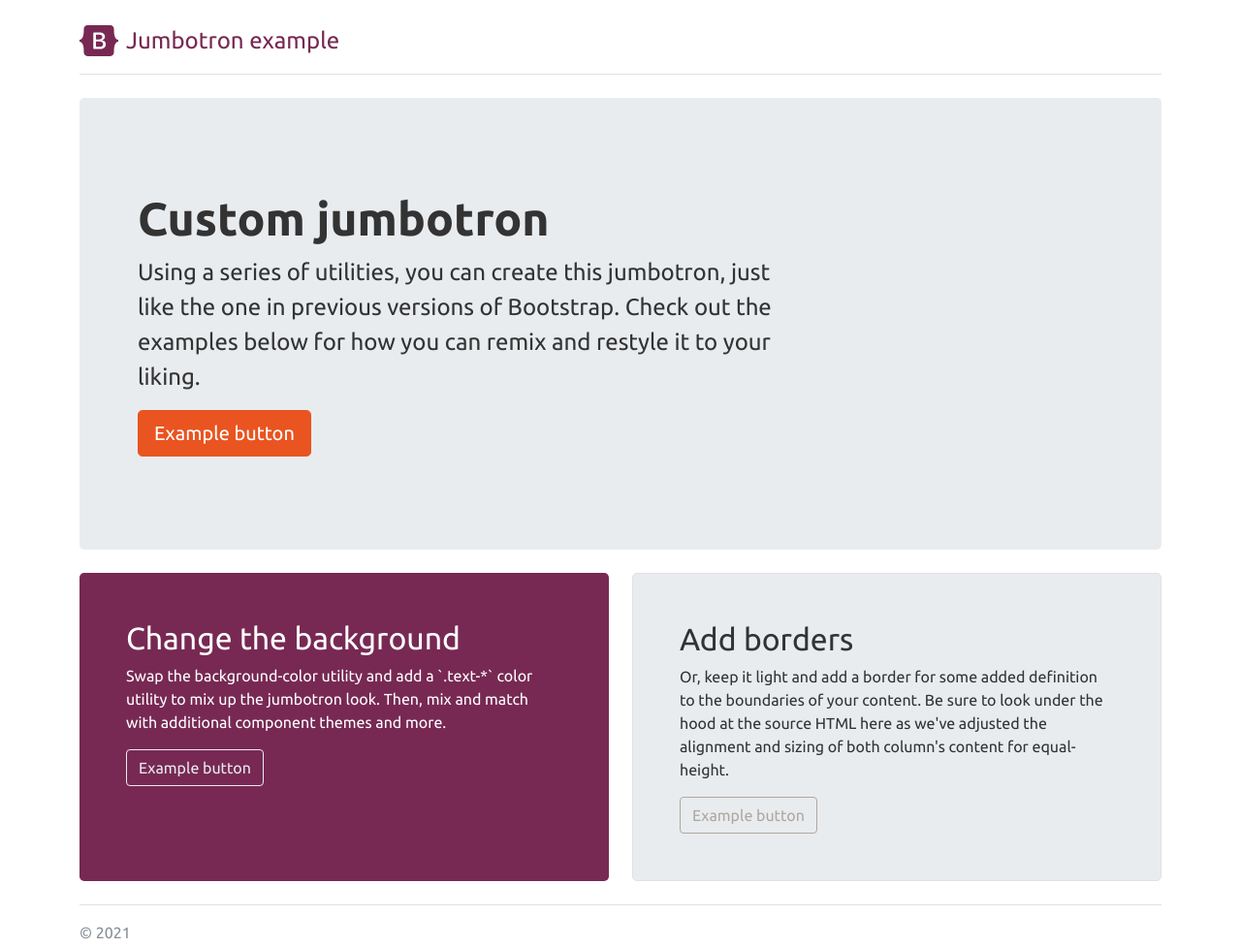
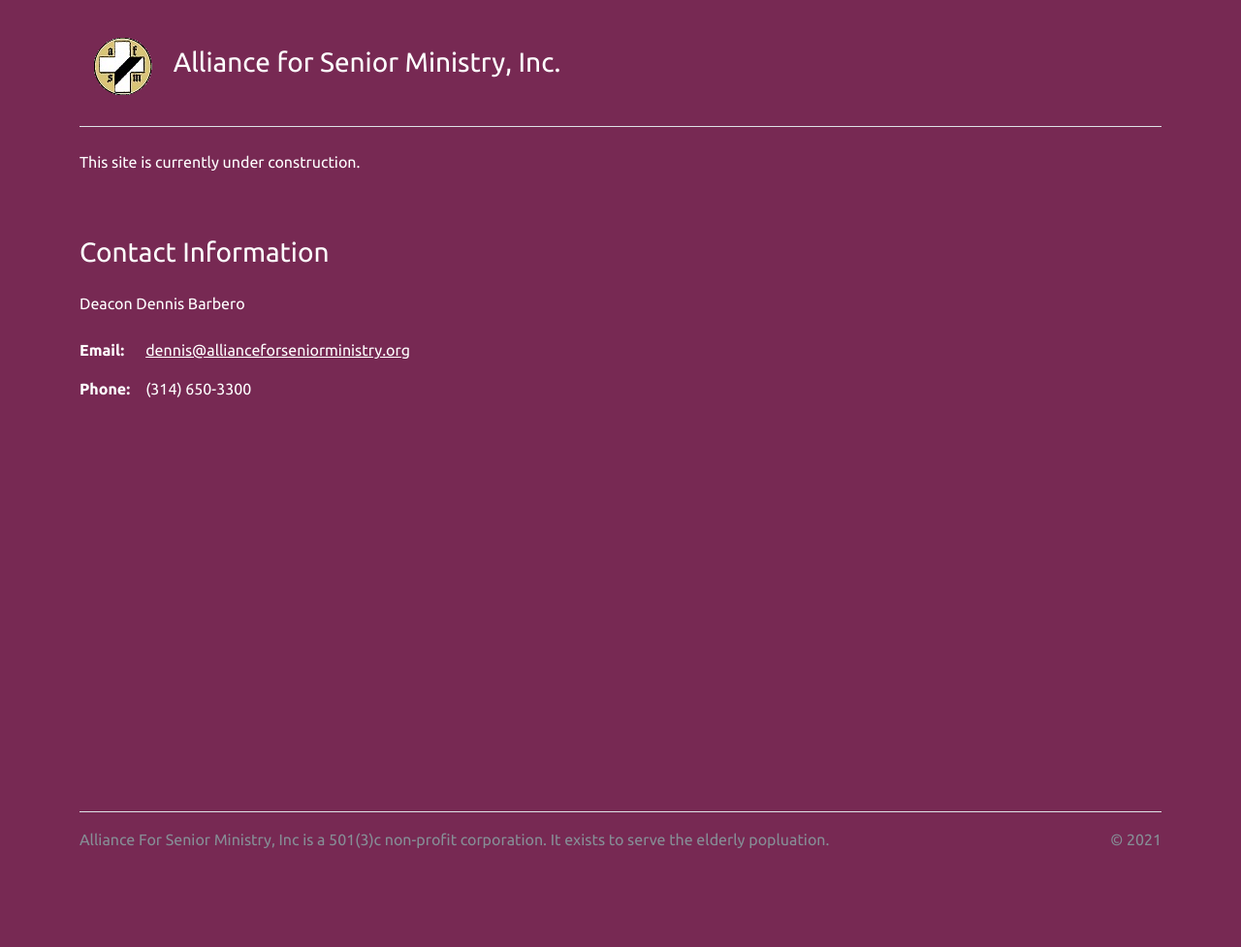
Before and after one commit to cloudpurpose/alliance-for-senior-ministry-2.x, a plain HTML site: page index.html in a window 1280 px wide. Shown: the whole page at 97% size. After the commit the page ends 902 px from the top, so only its background shows below. Drawn offline with nearby package versions, Linux system fonts and the light colour scheme.

Commit message:
logos added

```diff
--- a/index.html
+++ b/index.html
@@ -5,7 +5,7 @@
   <meta charset="utf-8">
   <meta name="viewport" content="width=device-width, initial-scale=1">
   <meta name="description" content="">
-  <title>Jumbotron example · Bootstrap v5.1</title>
+  <title>Alliance for Senior Ministry, Inc.</title>
   <link rel="canonical" href="">
   <link href="../assets/bootswatch-5.1.3/united/bootstrap.min.css" rel="stylesheet">
   <style>
@@ -25,23 +25,43 @@
   </style>
 </head>
 
-<body>
+<body class="bg-dark">
 
   <main>
     <div class="container py-4">
+
       <header class="pb-3 mb-4 border-bottom">
-        <a href="/" class="d-flex align-items-center text-dark text-decoration-none">
-          <svg xmlns="http://www.w3.org/2000/svg" width="40" height="32" class="me-2" viewBox="0 0 118 94" role="img">
-            <title>Bootstrap</title>
-            <path fill-rule="evenodd" clip-rule="evenodd"
-              d="M24.509 0c-6.733 0-11.715 5.893-11.492 12.284.214 6.14-.064 14.092-2.066 20.577C8.943 39.365 5.547 43.485 0 44.014v5.972c5.547.529 8.943 4.649 10.951 11.153 2.002 6.485 2.28 14.437 2.066 20.577C12.794 88.106 17.776 94 24.51 94H93.5c6.733 0 11.714-5.893 11.491-12.284-.214-6.14.064-14.092 2.066-20.577 2.009-6.504 5.396-10.624 10.943-11.153v-5.972c-5.547-.529-8.934-4.649-10.943-11.153-2.002-6.484-2.28-14.437-2.066-20.577C105.214 5.894 100.233 0 93.5 0H24.508zM80 57.863C80 66.663 73.436 72 62.543 72H44a2 2 0 01-2-2V24a2 2 0 012-2h18.437c9.083 0 15.044 4.92 15.044 12.474 0 5.302-4.01 10.049-9.119 10.88v.277C75.317 46.394 80 51.21 80 57.863zM60.521 28.34H49.948v14.934h8.905c6.884 0 10.68-2.772 10.68-7.727 0-4.643-3.264-7.207-9.012-7.207zM49.948 49.2v16.458H60.91c7.167 0 10.964-2.876 10.964-8.281 0-5.406-3.903-8.178-11.425-8.178H49.948z"
-              fill="currentColor"></path>
-          </svg>
-          <span class="fs-4">Jumbotron example</span>
-        </a>
+        <nav class="navbar navbar-dark bg-dark">
+          <div class="container-fluid">
+            <a class="navbar-brand align-text-bottom" href="#">
+              <img src="../assets/pics/afsm_64x64.png" alt="" width="64" height="64" class="d-inline-block align-text-middle">
+              <span class="fs-3 ps-3">Alliance for Senior Ministry, Inc.</span>
+            </a>
+          </div>
+        </nav>
       </header>
 
-      <div class="p-5 mb-4 bg-light rounded-3">
+      <div class="row text-white" style="margin-bottom: 400px;">
+        <div class="col-12 mb-5">
+          <p>This site is currently under construction.</p>
+        </div>
+        <div class="col-12">
+          <h1 class="fs-3 mb-4">Contact Information</h1>
+          <p>Deacon Dennis Barbero</p>
+          <table class="table table-borderless table-dark">
+            <tr>
+              <th scope="row" class="ps-0" width="5%">Email:</th>
+              <td><a href="mailto:dennis@allianceforseniorministry.org" class="text-white">dennis@allianceforseniorministry.org</a></td>
+            </tr>
+            <tr>
+              <th scope="row" class="ps-0">Phone:</th>
+              <td>(314) 650-3300</td>
+            </tr>
+          </table>
+        </div>
+      </div>
+
+      <div class="p-5 mb-4 bg-light rounded-3" style="display: none;">
         <div class="container-fluid py-5">
           <h1 class="display-5 fw-bold">Custom jumbotron</h1>
           <p class="col-md-8 fs-4">Using a series of utilities, you can create this jumbotron, just like the one in
@@ -51,7 +71,7 @@
         </div>
       </div>
 
-      <div class="row align-items-md-stretch">
+      <div class="row align-items-md-stretch" style="display: none;">
         <div class="col-md-6">
           <div class="h-100 p-5 text-white bg-dark rounded-3">
             <h2>Change the background</h2>
@@ -72,7 +92,14 @@
       </div>
 
       <footer class="pt-3 mt-4 text-muted border-top">
-        &copy; 2021
+        <div class="row align-items-md-stretch">
+          <div class="col-md-9">
+            Alliance For Senior Ministry, Inc is a 501(3)c non-profit corporation. It exists to serve the elderly popluation.<br>
+          </div>
+          <div class="col-md-3 text-md-end">
+            &copy; 2021
+          </div>
+        </div>
       </footer>
     </div>
   </main>
```
Also changed, not shown: assets/pics/afsm_64x64.png (added), favicon.ico (added).
